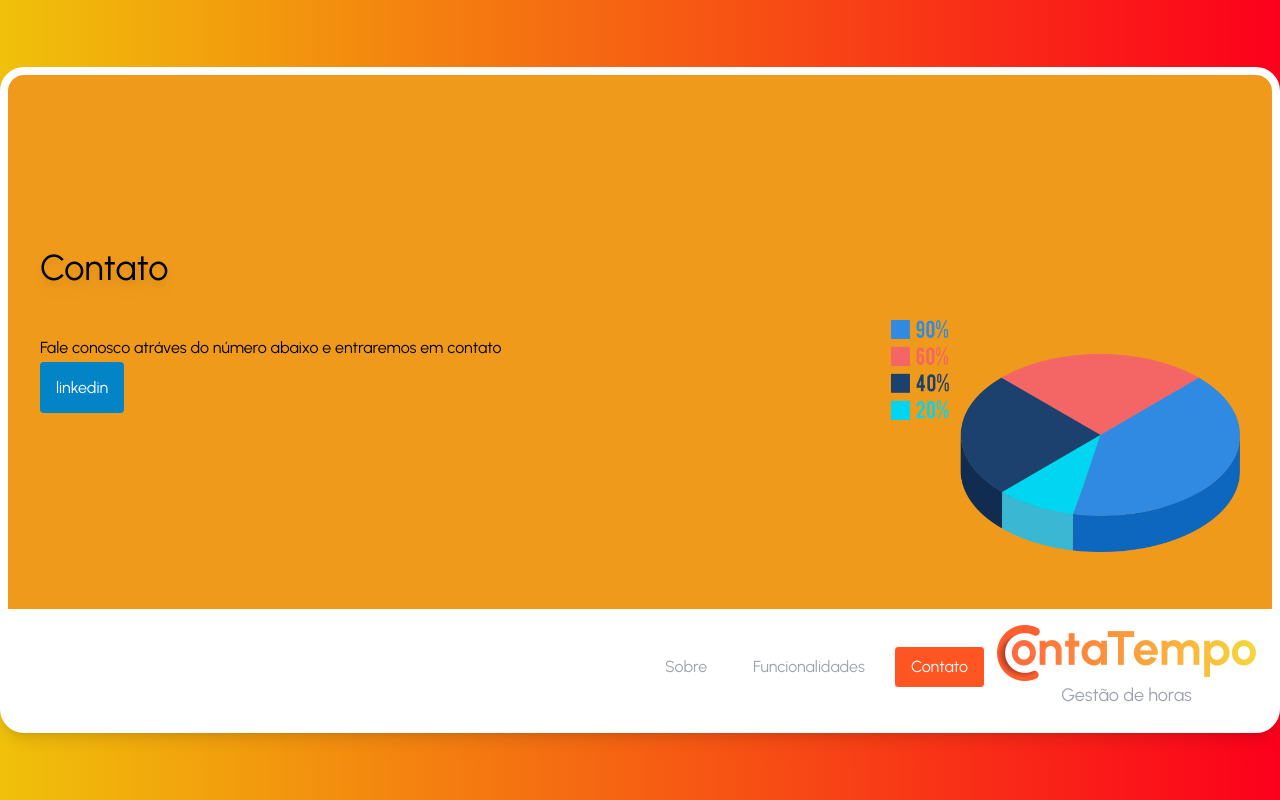
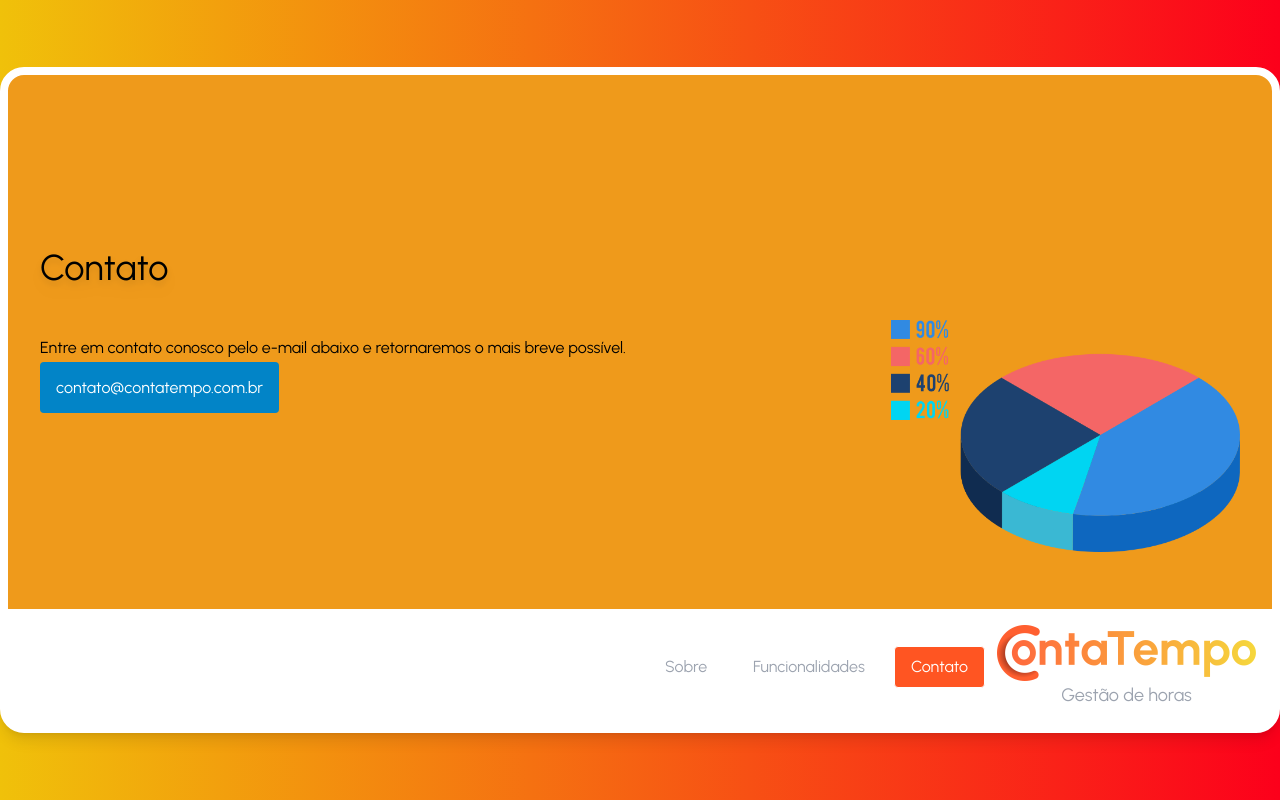
Before and after one commit to ProdutiveLab/LandingPage, a Next.js app: page / in a window 1280 px wide. Both pictures are taken after a click on the button "Contato". Built offline with nearby package versions, Linux system fonts and the light colour scheme.

Commit message:
fix: contato

```diff
--- a/src/app/page.tsx
+++ b/src/app/page.tsx
@@ -121,9 +121,8 @@ export default function Home() {
             <h1 className="max-lg:text-3xl text-4xl mb-8 drop-shadow-lg">Contato</h1>
             <div className="flex justify-between">
               <div>
-                <p className="py-4">Fale conosco atráves do número abaixo e entraremos em contato</p>
-                <a className="text-white rounded bg-sky-600 p-4" href="https://www.linkedin.com/company/contatempo/">linkedin</a>
-                {/* <a className="text-white rounded bg-sky-600 p-4" href="https://api.whatsapp.com/send?phone=+5511992047052&amp;text=Olá, Gostaria de conhecer mais sobre o produto">(11) 99204-7052</a> */}
+                <p className="py-4">Entre em contato conosco pelo e-mail abaixo e retornaremos o mais breve possível.</p>
+                <a className="text-white rounded bg-sky-600 p-4" href="mailto:contato@contatempo.com.br">contato@contatempo.com.br</a>
               </div>
               <div className="relative max-lg:w-1/2 max-lg:hidden">
                 <Image
```
